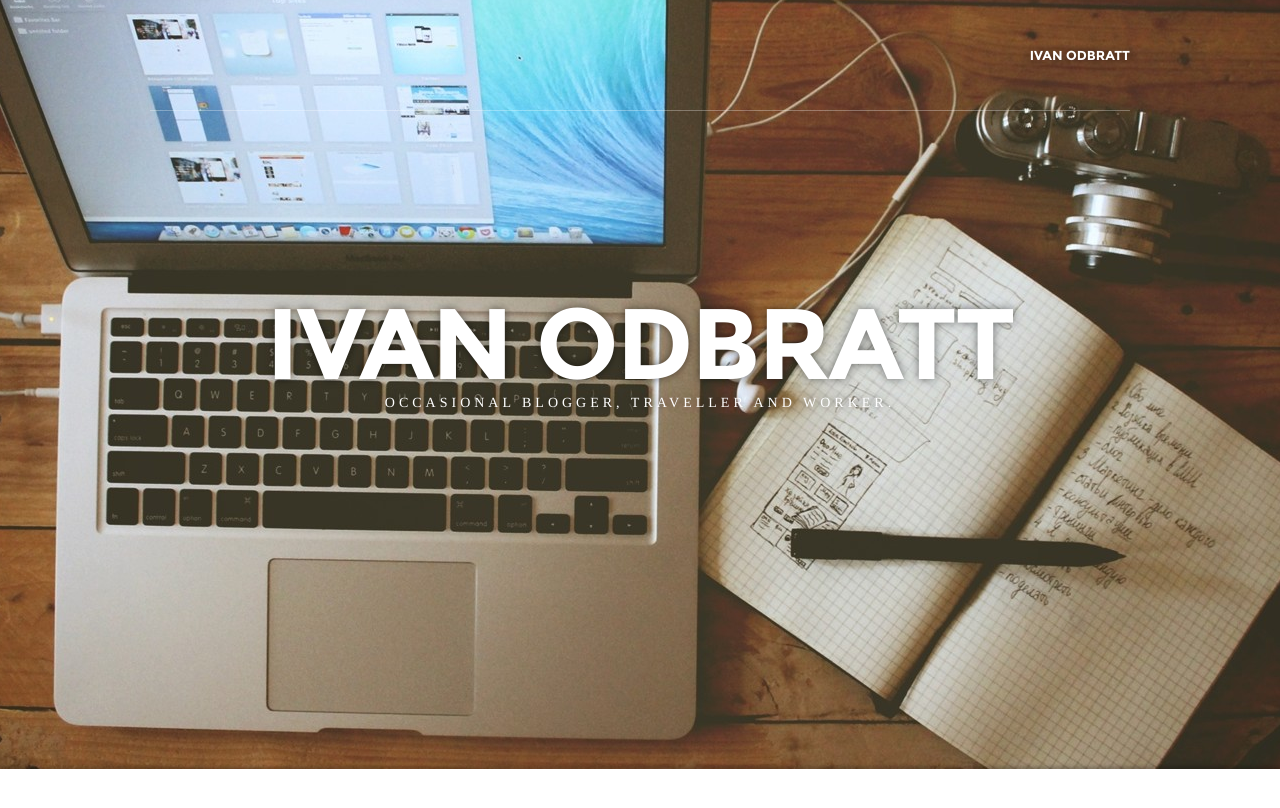
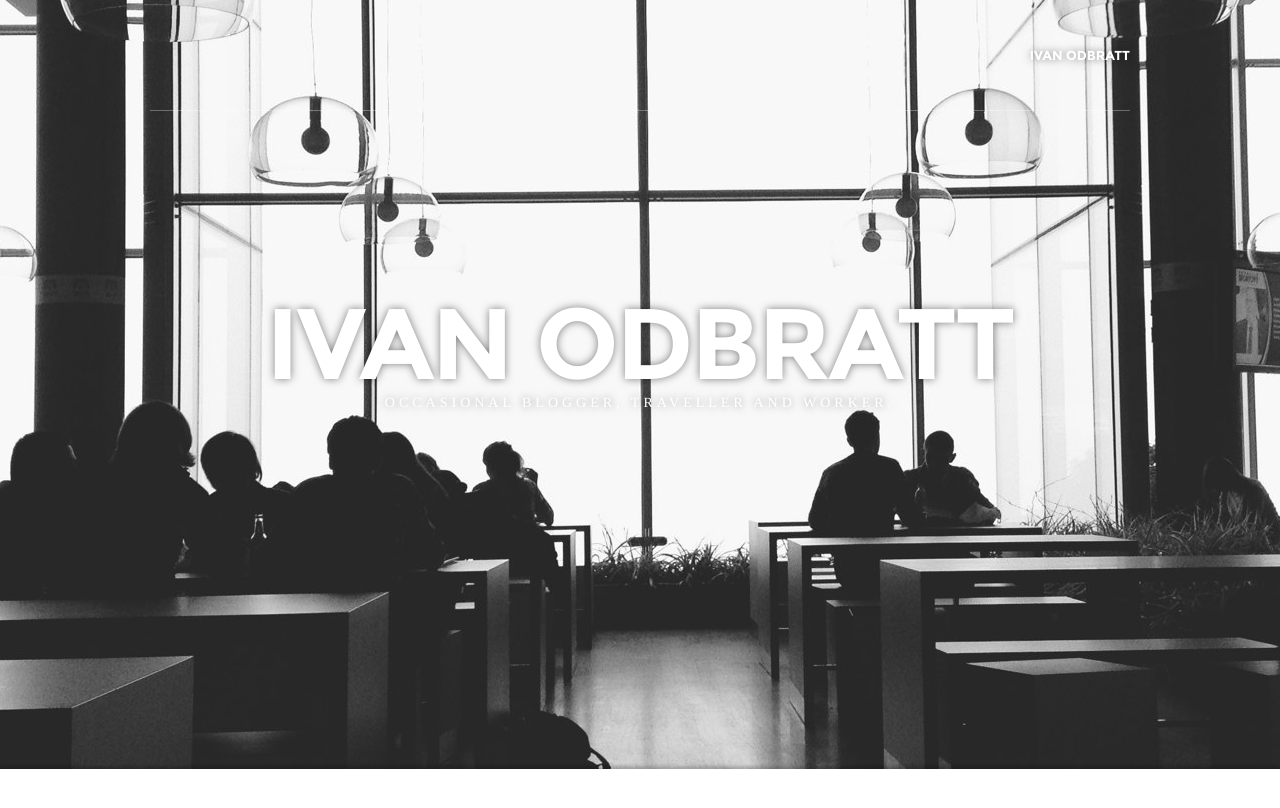
Before and after one commit to theivan/theivan.github.io, a Jekyll site: the page built from index.html, in a window 1280 px wide and 900 px high. Shown: the top 808 px of the window. Built offline with Jekyll 4.4.1, drawn with Linux system fonts in a browser that asks for light colours; nearby versions of some CDN libraries.

Commit message:
header img

```diff
--- a/index.html
+++ b/index.html
@@ -2,7 +2,7 @@
 layout: first
 title: Ivan Odbratt
 subtitle: Occasional blogger, traveller and worker.
-header-image: desk.jpg
+header-image: window.jpg
 ---
   <h1 class="abt-header">Hi.</h1>
   <p class="abt-subheader">Legends, mysteries, and intrigue! You won't find those here. It's all downhill from this point. </p>
```
Also changed, not shown: public/img/articles/window.jpg (added), 2 other files.
